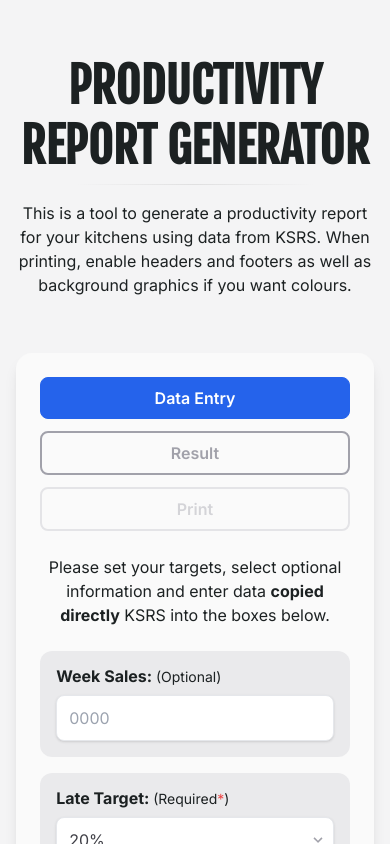
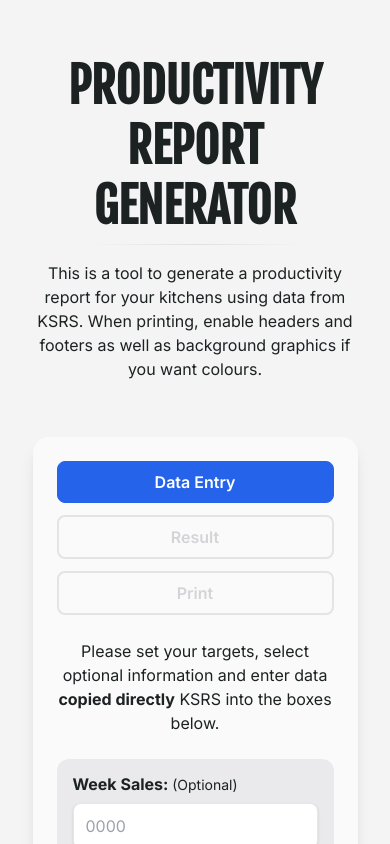
Before and after one commit to taidoan/productivity-report, a React (Create React App) app: page / in a window 390 px wide. Shown: the top 844 px of the page. Built offline with nearby package versions, Linux system fonts and the light colour scheme.

Commit message:
Added responsive styling for smaller screens

```diff
--- a/src/App.js
+++ b/src/App.js
@@ -5,7 +5,7 @@ import Footer from "./Footer";
 
 function App() {
   return (
-    <div className="w-11/12 xl:w-3/5 mx-auto">
+    <div className="w-10/12  md:w-11/12 xl:w-3/5 mx-auto">
       <Header />
       <Content />
       <Footer />
--- a/src/Content.js
+++ b/src/Content.js
@@ -69,10 +69,10 @@ const Content = () => {
           Data Entry
         </button>
         <button
-          className={`border font-semibold rounded-lg px-2 py-2 pl-4 pr-4 disabled:border-zinc-400 border-2 disabled:text-zinc-400 disabled:bg-transparent disabled:text-zinc-400  ${
+          className={`border font-semibold rounded-lg px-2 py-2 pl-4 pr-4  border-2 disabled:text-zinc-300 disabled:border-zinc-200 disabled:bg-transparent   ${
             activeTab === "result"
               ? "border-blue-600 bg-blue-600 text-white"
-              : "border-zinc-500 border-2 text-zinc-500 bg-transparent hover:bg-slate-900 hover:border-slate-900 hover:text-white ease-in-out duration-300"
+              : "border-zinc-500 border-2 text-zinc-500 bg-transparent hover:bg-slate-900 hover:border-slate-900 hover:text-white ease-in-out duration-300  "
           }`}
           onClick={() => {
             if (formSubmitted) {
```
